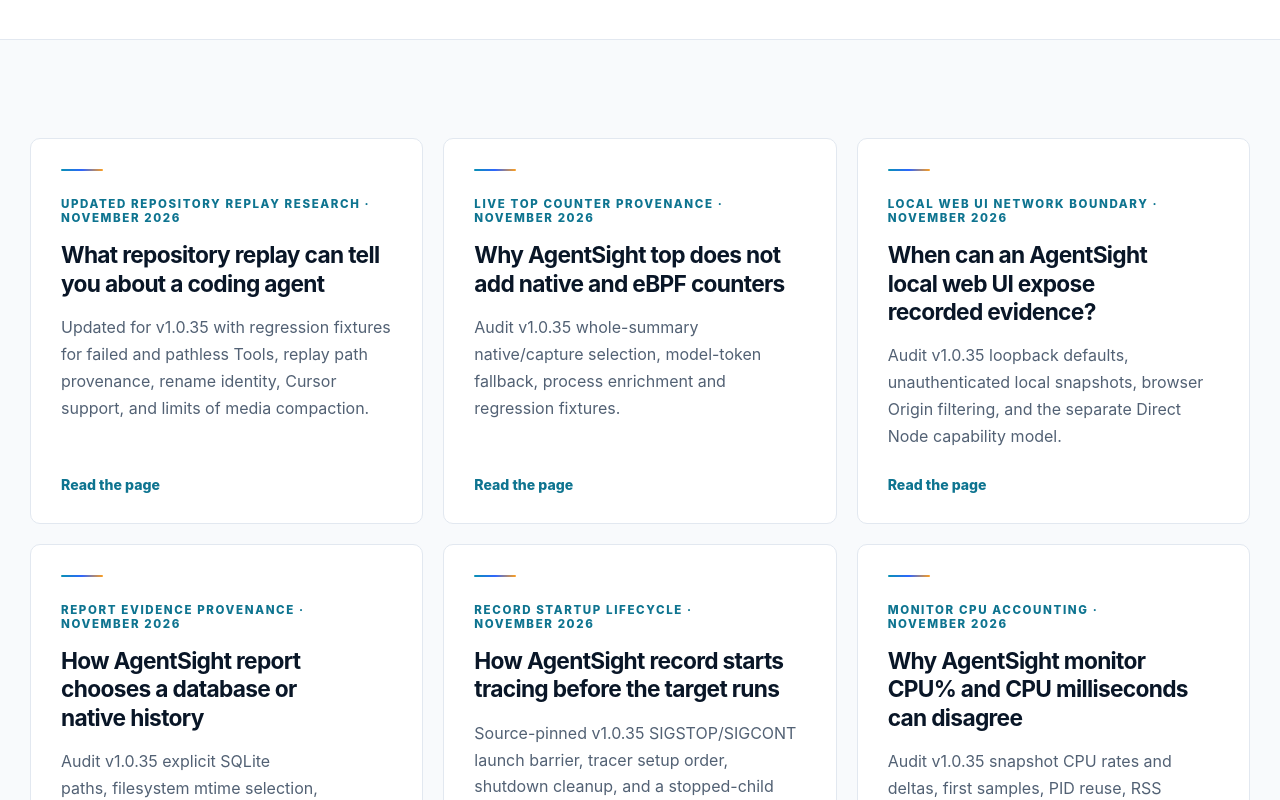
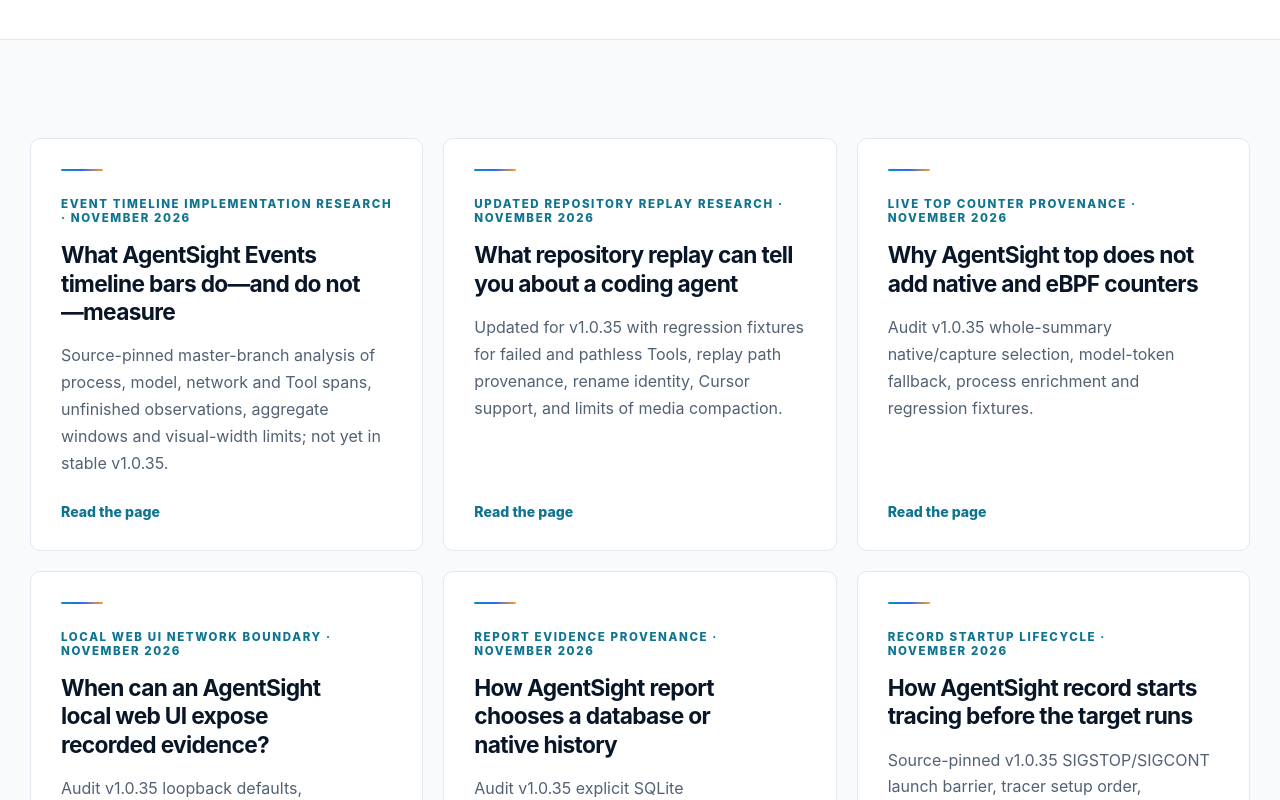
Before and after one commit to eunomia-bpf/agentsight-website, a Next.js app: page /blog in a window 1280 px wide. Shown: the part 500-1300 px from the top of the page. Built offline with nearby package versions, Linux system fonts and the light colour scheme.

Commit message:
docs(seo): index Events article and record November 20 research

```diff
--- a/src/app/blog/page.tsx
+++ b/src/app/blog/page.tsx
@@ -7,6 +7,11 @@ import { contentPath, getPages } from '@/lib/public-content';
 import { hubConfig, site } from '@/lib/site';
 
 const config = hubConfig.blog;
+const eventsTimelineArticle = {
+  title: 'What AgentSight Events timeline bars do—and do not—measure',
+  description: 'Source-pinned master-branch analysis of process, model, network and Tool spans, unfinished observations, aggregate windows and visual-width limits; not yet in stable v1.0.35.',
+  href: '/blog/what-agentsight-event-timeline-bars-mean/',
+};
 const topCounterArticle = {
   title: 'Why AgentSight top does not add native and eBPF counters',
   description: 'Audit v1.0.35 whole-summary native/capture selection, model-token fallback, process enrichment and regression fixtures.',
@@ -205,6 +210,7 @@ export default function BlogPage() {
     description: config.description,
     url: `${site.url}${config.path}`,
     hasPart: [
+      { '@type': 'WebPage', name: eventsTimelineArticle.title, url: site.url + eventsTimelineArticle.href },
       ...pages.map((page) => ({ '@type': 'WebPage', name: page.title, url: `${site.url}${contentPath(page)}` })),
       { '@type': 'WebPage', name: topCounterArticle.title, url: site.url + topCounterArticle.href },
       { '@type': 'WebPage', name: localWebAccessArticle.title, url: site.url + localWebAccessArticle.href },
@@ -252,6 +258,12 @@ export default function BlogPage() {
       </section>
       <section className="section">
         <div className="shell card-grid">
+          <article className="content-card">
+            <p className="card-label">Event timeline implementation research · November 2026</p>
+            <h2><Link href={eventsTimelineArticle.href}>{eventsTimelineArticle.title}</Link></h2>
+            <p>{eventsTimelineArticle.description}</p>
+            <Link className="arrow-link" href={eventsTimelineArticle.href}>Read the page</Link>
+          </article>
           <article className="content-card">
             <p className="card-label">Updated repository replay research · November 2026</p>
             <h2><Link href={repositoryReplayArticle.href}>{repositoryReplayArticle.title}</Link></h2>
```
Also changed, not shown: src/app/sitemap.ts (+8 -1 lines).
